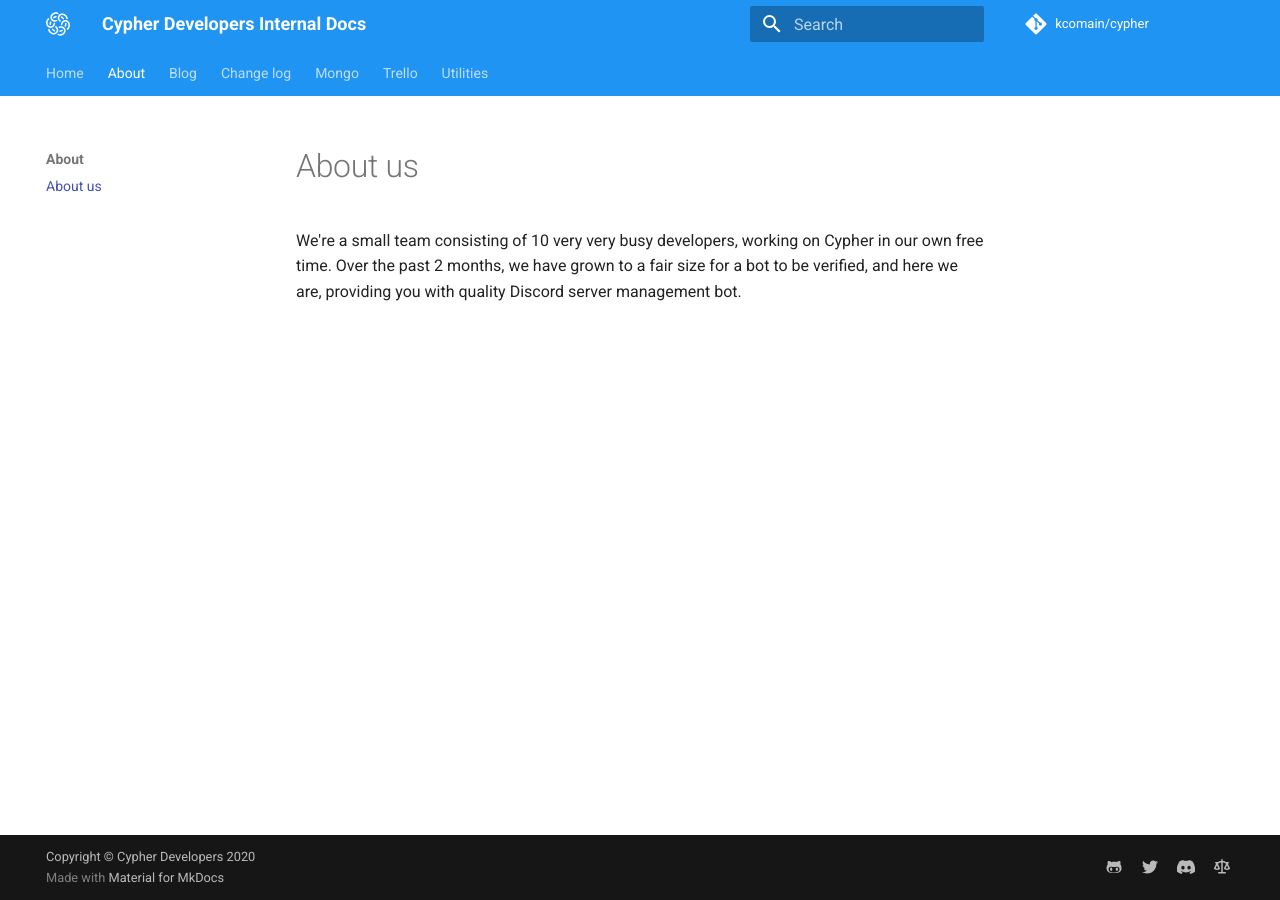
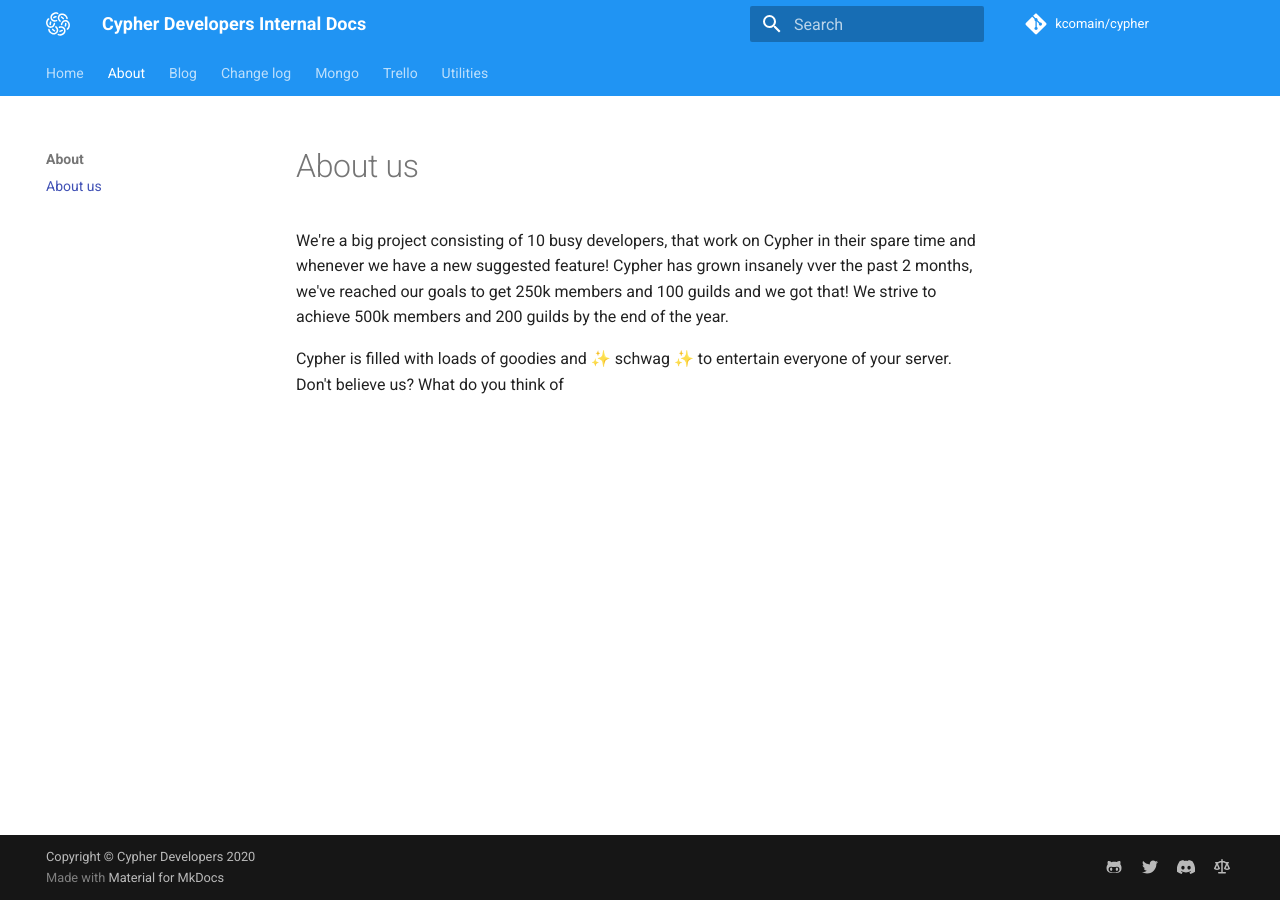
Before and after one commit to kcomain/cypher, an MkDocs documentation site: the page built from docs/about/index.md, in a window 1280 px wide. Built offline with MkDocs 1.6.1 and Material for MkDocs 9.7.7, drawn with Linux system fonts in a browser that asks for light colours; comment, search, counter and statistics services are not loaded.

Commit message:
Update index.md (#2)

```diff
--- a/docs/about/index.md
+++ b/docs/about/index.md
@@ -1,5 +1,5 @@
 # About us
 
-We're a small team consisting of 10 very very busy developers, working on Cypher in our own free time.
-Over the past 2 months, we have grown to a fair size for a bot to be verified, and here we are, providing
-you with quality Discord server management bot.
+We're a big project consisting of 10 busy developers, that work on Cypher in their spare time and whenever we have a new suggested feature! Cypher has grown insanely vver the past 2 months, we've reached our goals to get 250k members and 100 guilds and we got that! We strive to achieve 500k members and 200 guilds by the end of the year.
+
+Cypher is filled with loads of goodies and ✨ schwag ✨ to entertain everyone of your server. Don't believe us? What do you think of
```
